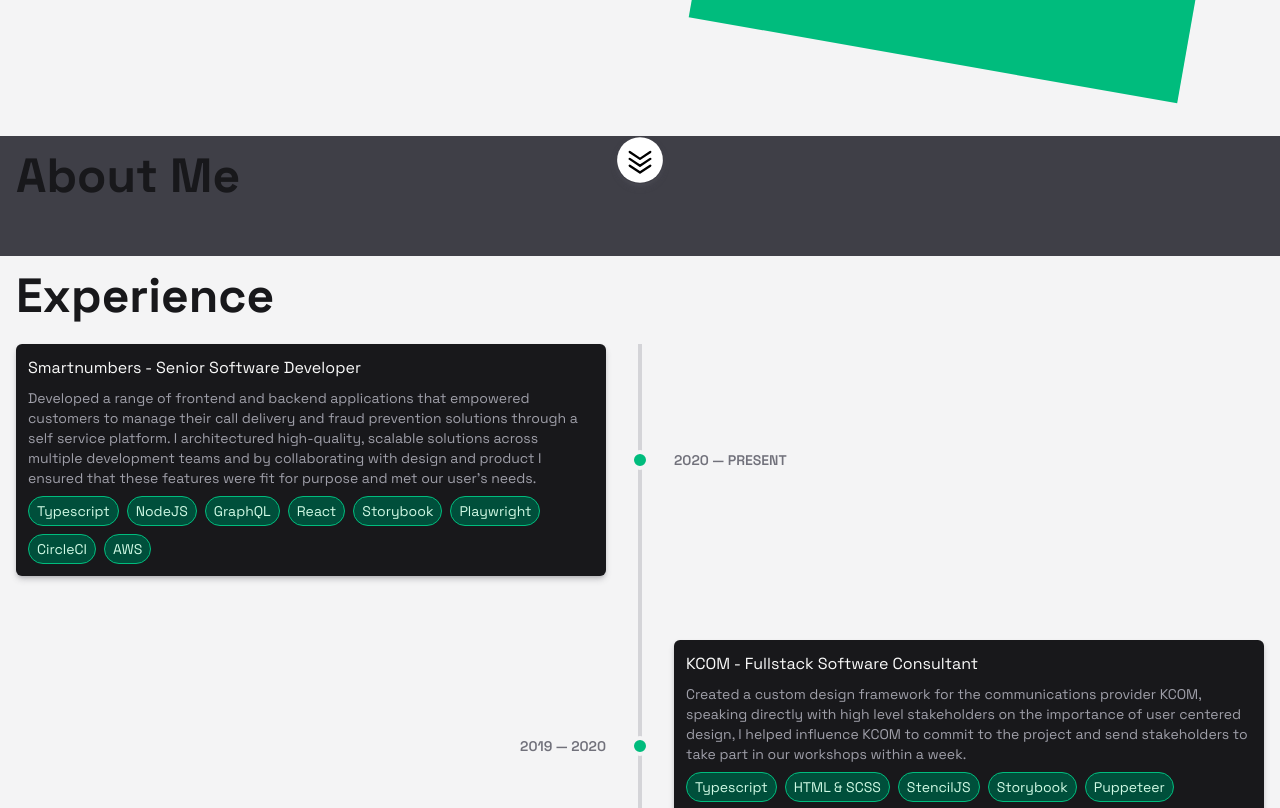
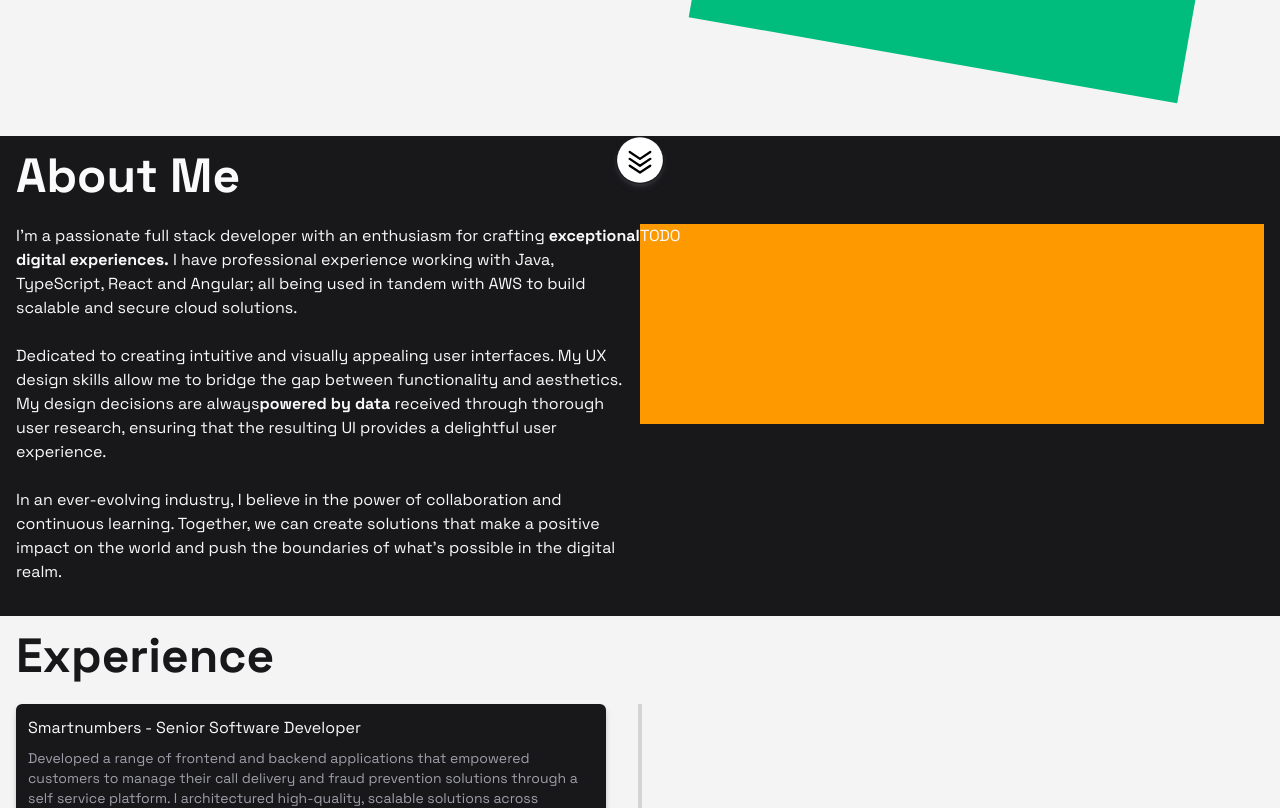
Before and after one commit to scottjoe1996/portfolio, a Next.js app: page / in a window 1280 px wide. Shown: the part 600-1408 px from the top of the page. Built offline with nearby package versions, Linux system fonts and the light colour scheme; no server answers.

Commit message:
added text color to section wrapper and initial about text

```diff
--- a/components/sections/about/about-section.tsx
+++ b/components/sections/about/about-section.tsx
@@ -7,8 +7,36 @@ const AboutSection: React.FC = () => {
     <SectionWrapper
       id="about"
       title="About Me"
-      bgColor="bg-zinc-700"
-    ></SectionWrapper>
+      bgColor="bg-foreground"
+      textColor="text-zinc-50"
+    >
+      <div className="flex justify-between">
+        <div className="w-full">
+          <p className="mb-6">
+            I'm a passionate full stack developer with an enthusiasm for
+            crafting <b>exceptional digital experiences.</b> I have professional
+            experience working with Java, TypeScript, React and Angular; all
+            being used in tandem with AWS to build scalable and secure cloud
+            solutions.
+          </p>
+          <p>
+            Dedicated to creating intuitive and visually appealing user
+            interfaces. My UX design skills allow me to bridge the gap between
+            functionality and aesthetics. My design decisions are always
+            <b>powered by data</b> received through thorough user research,
+            ensuring that the resulting UI provides a delightful user
+            experience.
+          </p>
+          <p className="mt-6">
+            In an ever-evolving industry, I believe in the power of
+            collaboration and continuous learning. Together, we can create
+            solutions that make a positive impact on the world and push the
+            boundaries of what's possible in the digital realm.
+          </p>
+        </div>
+        <div className="h-50 w-full bg-amber-500">TODO</div>
+      </div>
+    </SectionWrapper>
   );
 };
 
--- a/components/sections/section-wrapper.tsx
+++ b/components/sections/section-wrapper.tsx
@@ -5,18 +5,20 @@ interface SectionWrapperProps extends React.PropsWithChildren {
   id: string;
   title: string;
   bgColor?: string;
+  textColor?: string;
 }
 
 const SectionWrapper: React.FC<SectionWrapperProps> = ({
   id,
   title,
   bgColor,
+  textColor,
   children,
 }) => {
   return (
     <section
       id={id}
-      className={`flex w-full items-center justify-center p-4 ${bgColor}`}
+      className={`flex w-full items-center justify-center p-4 ${bgColor} ${textColor}`}
     >
       <div className="mb-4 w-full max-w-7xl">
         <SectionHeading title={title} />
```
